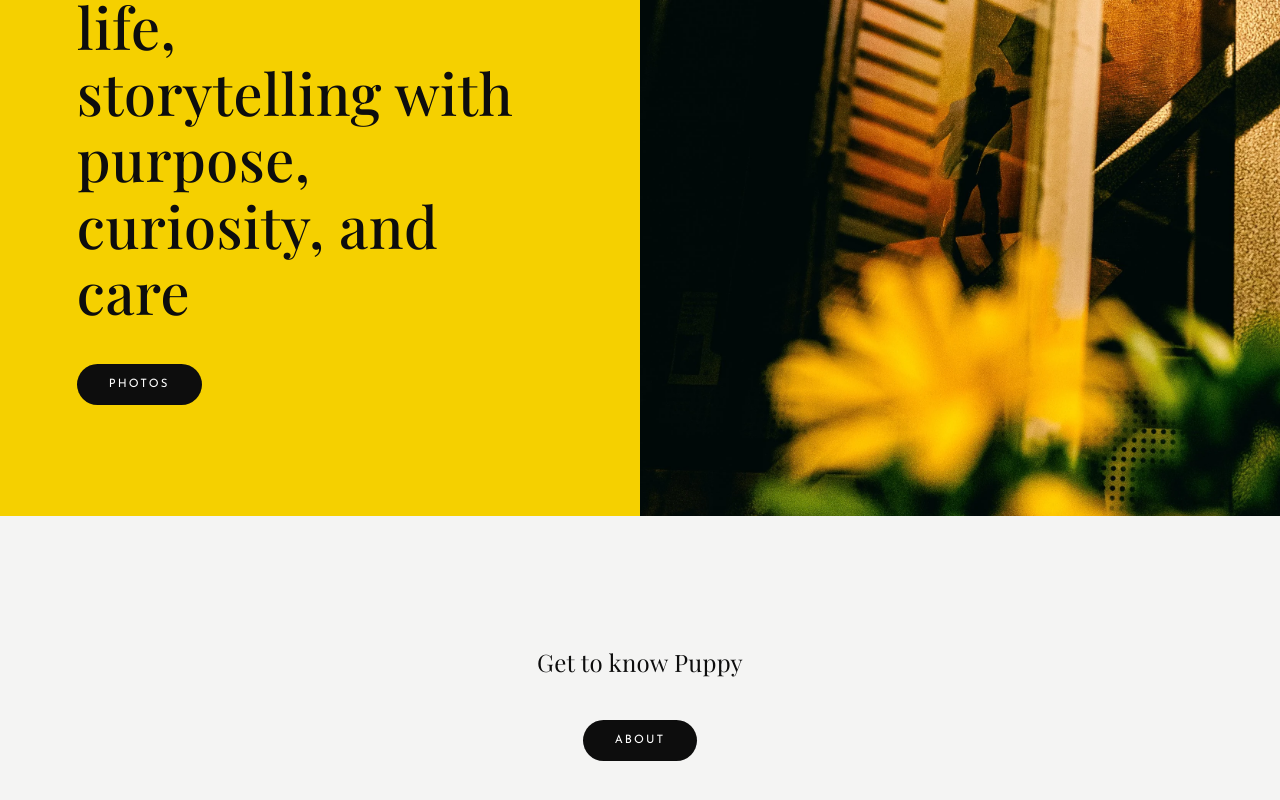
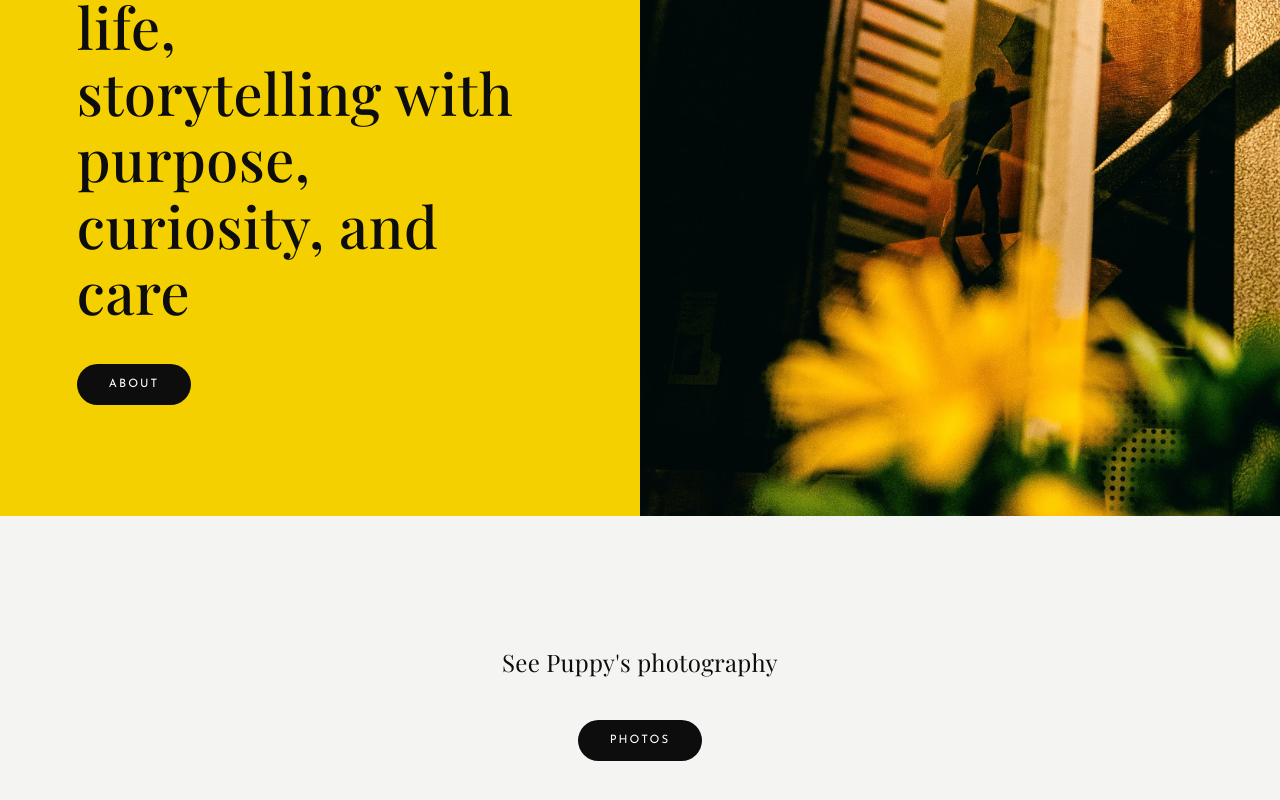
Before and after one commit to ppytsai/Puppy-Site, a Next.js app: page / in a window 1280 px wide. Shown: the part 248-1048 px from the top of the page. Built offline with nearby package versions, Linux system fonts and the light colour scheme.

Commit message:
Swap home page CTAs: About in hero, Photos below
Co-Authored-By: Claude Sonnet 4.6 <noreply@anthropic.com>

```diff
--- a/src/app/page.tsx
+++ b/src/app/page.tsx
@@ -46,9 +46,9 @@ export default function Home() {
               curiosity, and care
             </h1>
             <div className="animate-fade-up delay-300">
-              <a href="https://www.instagram.com/ppytsai" target="_blank" rel="noopener noreferrer" className="btn-primary">
-                Photos
-              </a>
+              <Link href="/about" className="btn-primary">
+                About
+              </Link>
             </div>
           </div>
 
@@ -89,11 +89,11 @@ export default function Home() {
               letterSpacing: '0.01em',
             }}
           >
-            Get to know Puppy
+            See Puppy&apos;s photography
           </p>
-          <Link href="/about" className="btn-primary animate-fade-up delay-200">
-            About
-          </Link>
+          <a href="https://www.instagram.com/ppytsai" target="_blank" rel="noopener noreferrer" className="btn-primary animate-fade-up delay-200">
+            Photos
+          </a>
         </section>
 
         {/* Contact section */}
```
